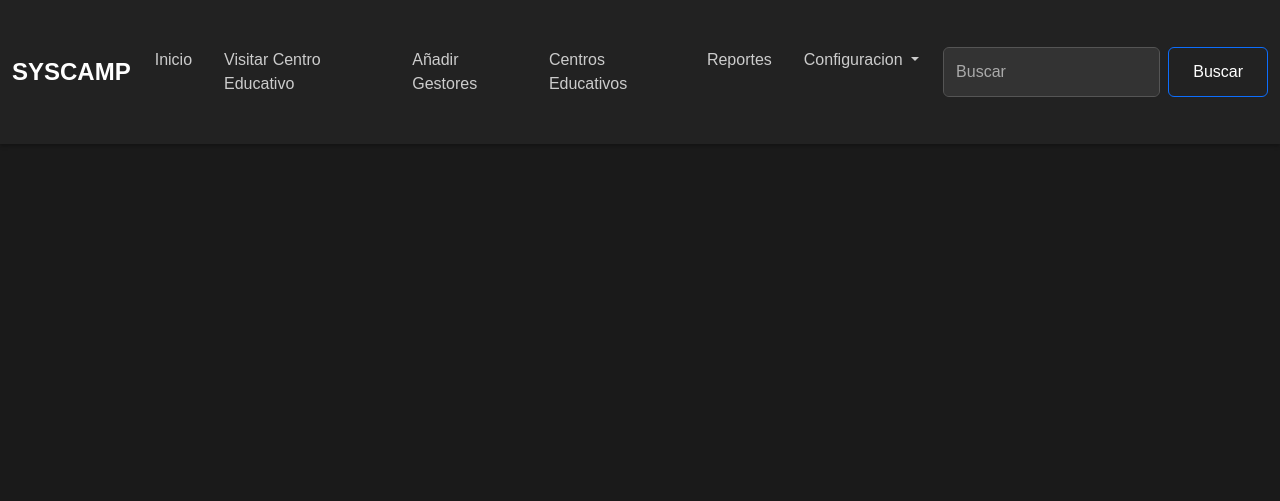
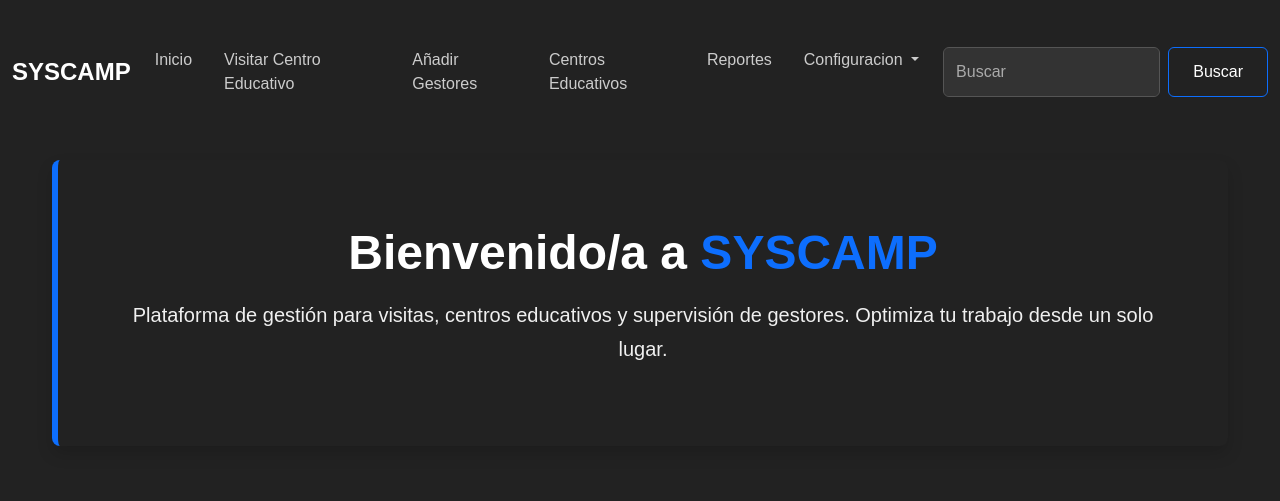
Before and after one commit to caleb-bvm/syscamp, a PHP site: page /index.php in a window 1280 px wide. Shown: the top 501 px of the page. Run offline with PHP 8.4, Linux system fonts and the light colour scheme; the visitor is signed in with stand-in values (Sample User, id 1).

Commit message:
Se agrego una bienvenida a inicio

```diff
--- a/header.php
+++ b/header.php
@@ -58,3 +58,15 @@ if (!isset($_SESSION['username'])) {
                 </div>
             </div>
         </nav>
+        <div class="container mt-5">
+    <div class="p-5 mb-4 rounded-3 shadow" style="background-color: #222222; border-left: 6px solid #0d6efd;">
+        <div class="container-fluid py-3 text-center">
+            <h1 class="display-5 fw-bold" style="color: var(--brand-color);">
+                Bienvenido/a a <span style="color: #0d6efd;">SYSCAMP</span>
+            </h1>
+            <p class="fs-5" style="color: var(--text-color);">
+                Plataforma de gestión para visitas, centros educativos y supervisión de gestores. Optimiza tu trabajo desde un solo lugar.
+            </p>
+        </div>
+    </div>
+</div>
```
